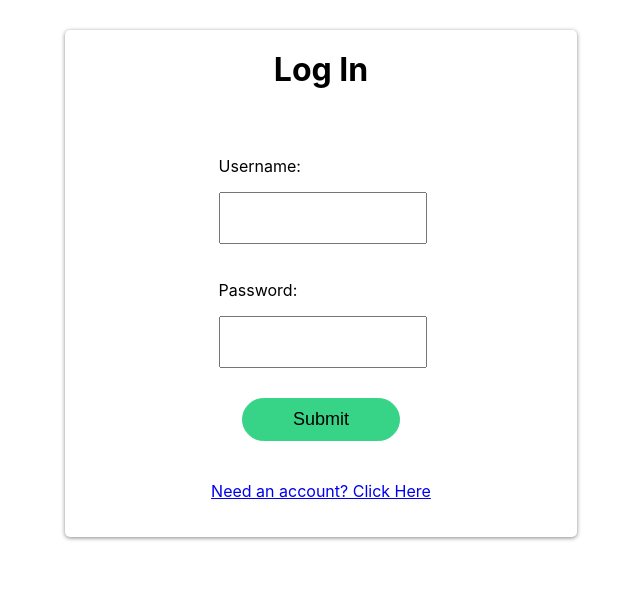
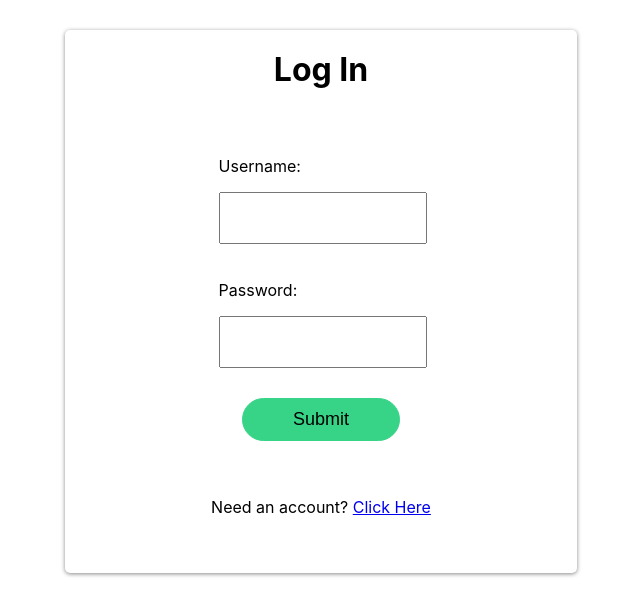
Before and after one commit to connollyp/WIT-SWE-MEAL-PREP, a React (Create React App) app in the folder mealprep/: page / in a window 1280 px wide. Shown: the top 616 px of the page, without its empty margins (319-959 px from the left). Built offline with nearby package versions, Linux system fonts and the light colour scheme.

Commit message:
Styling changes

```diff
--- a/mealprep/src/Views/LoginPage.jsx
+++ b/mealprep/src/Views/LoginPage.jsx
@@ -39,7 +39,7 @@ class LogInPage extends React.Component{
               <button type="submit" className="submit-btn">Submit</button>
             </div>
             <div className="links">
-              <button className="accountButton" onClick={() => { this.setAccountStatus(false) }}>Need an account? Click Here</button>
+              <p>Need an account? <button className="accountButton" onClick={() => { this.setAccountStatus(false) }}> Click Here</button></p>
             </div>
           </section>
         </form>
```
